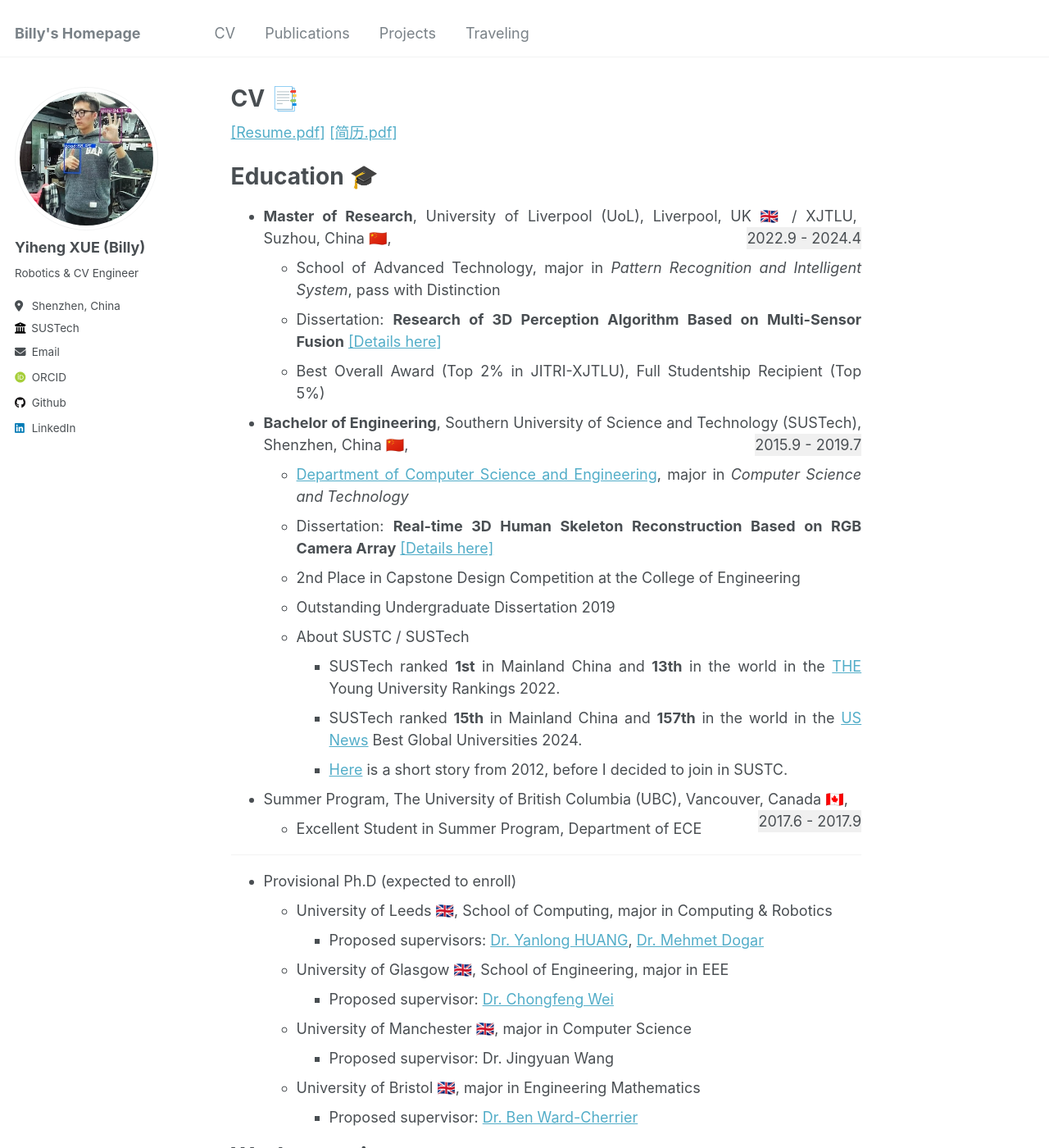
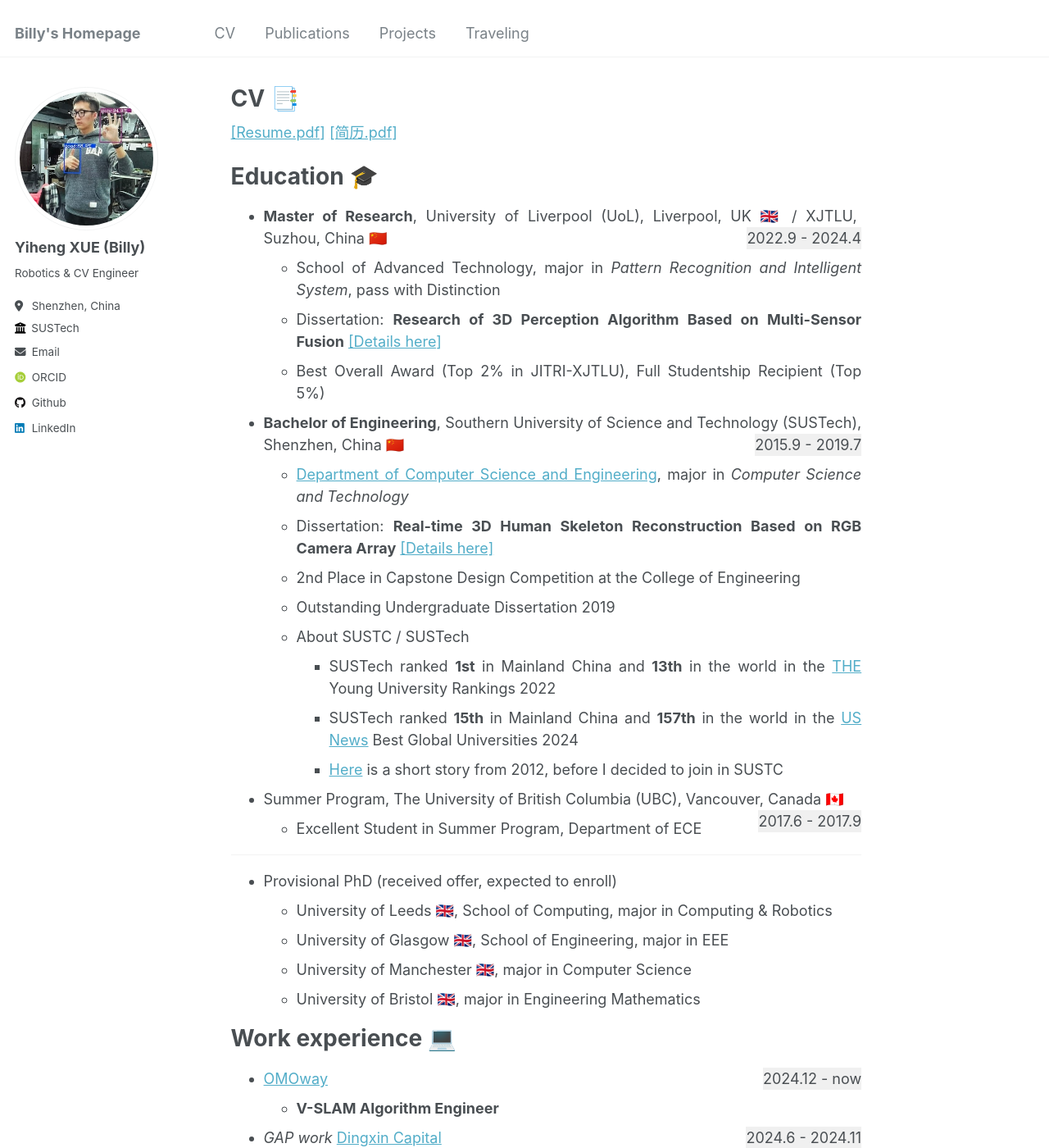
Before and after one commit to Billy1203/Billy_homepage, a Jekyll site: the page built from _pages/cv.md, in a window 1280 px wide and 1400 px high. Shown: the whole window at 82% size. Built offline with Jekyll 4.4.1, drawn with Linux system fonts in a browser that asks for light colours; some web fonts are replaced; some of the changed text lies outside the part shown.

Commit message:
update cv

```diff
--- a/_pages/cv.md
+++ b/_pages/cv.md
@@ -14,7 +14,7 @@
 
 Education 🎓
 ======
-* **Master of Research**, University of Liverpool (UoL), Liverpool, UK 🇬🇧 / XJTLU, Suzhou, China 🇨🇳, <span
+* **Master of Research**, University of Liverpool (UoL), Liverpool, UK 🇬🇧 / XJTLU, Suzhou, China 🇨🇳 <span
   style="float: right; background-color: #f0f0f0;">2022.9 - 2024.4</span>
   * School of Advanced Technology, major in _Pattern Recognition and Intelligent System_, pass with Distinction
   * Dissertation: **Research of 3D Perception Algorithm Based on Multi-Sensor Fusion** [[Details here]](../..
@@ -22,7 +22,7 @@
   * Best Overall Award (Top 2% in JITRI-XJTLU), Full Studentship Recipient (Top 5%)
 
 
-* **Bachelor of Engineering**, Southern University of Science and Technology (SUSTech), Shenzhen, China 🇨🇳, <span
+* **Bachelor of Engineering**, Southern University of Science and Technology (SUSTech), Shenzhen, China 🇨🇳 <span
   style="float: right; background-color: #f0f0f0;">2015.9 - 2019.7</span>
   * [Department of Computer Science and Engineering](https://cse.sustech.edu.cn/en), major in _Computer Science and Technology_
   * Dissertation: **Real-time 3D Human Skeleton Reconstruction Based on RGB Camera Array** [[Details here]](..
@@ -30,55 +30,50 @@
   * 2nd Place in Capstone Design Competition at the College of Engineering
   * Outstanding Undergraduate Dissertation 2019
   * About SUSTC / SUSTech
-    * SUSTech ranked **1st** in Mainland China and **13th** in the world in the [THE](https://www.timeshighereducation.com) Young University Rankings 2022.
-    * SUSTech ranked **15th** in Mainland China and **157th** in the world in the [US News](https://www.timeshighereducation.com) Best Global Universities 2024.
-    * [Here](https://www.nature.com/articles/nature.2012.10631) is a short story from 2012, before I decided to join in SUSTC.
+    * SUSTech ranked **1st** in Mainland China and **13th** in the world in the [THE](https://www.timeshighereducation.com) Young University Rankings 2022
+    * SUSTech ranked **15th** in Mainland China and **157th** in the world in the [US News](https://www.timeshighereducation.com) Best Global Universities 2024
+    * [Here](https://www.nature.com/articles/nature.2012.10631) is a short story from 2012, before I decided to join in SUSTC
 
-* Summer Program, The University of British Columbia (UBC), Vancouver, Canada 🇨🇦, <span style="float: right;
+* Summer Program, The University of British Columbia (UBC), Vancouver, Canada 🇨🇦 <span style="float: right;
   background-color: #f0f0f0;">2017.6 - 2017.9</span>
   * Excellent Student in Summer Program, Department of ECE
 
 -----
-* Provisional Ph.D (expected to enroll)
+* Provisional PhD (received offer, expected to enroll)
   * University of Leeds 🇬🇧, School of Computing, major in Computing & Robotics
-    * Proposed supervisors: [Dr. Yanlong HUANG](https://eps.leeds.ac.uk/computing/staff/8178/dr-yanlong-huang), [Dr. Mehmet Dogar](https://eps.leeds.ac.uk/computing/staff/743/dr-mehmet-dogar)
   * University of Glasgow 🇬🇧, School of Engineering, major in EEE
-    * Proposed supervisor: [Dr. Chongfeng Wei](https://www.gla.ac.uk/schools/engineering/staff/chongfengwei/)
   * University of Manchester 🇬🇧, major in Computer Science
-    * Proposed supervisor: Dr. Jingyuan Wang
   * University of Bristol 🇬🇧, major in Engineering Mathematics
-    * Proposed supervisor: [Dr. Ben Ward-Cherrier](https://www.bristol.ac.uk/people/person/Ben-Ward-Cherrier-054a2ca1-4381-4f3d-892d-0492cd713e37/)
-
 
 Work experience 💻
 ======
-* [OMOway](https://www.omoway.com/), <span style="float: right; background-color: #f0f0f0;">2024.12 - now</span>
+* [OMOway](https://www.omoway.com/) <span style="float: right; background-color: #f0f0f0;">2024.12 - now</span>
   * **V-SLAM Algorithm Engineer**
 
-* *GAP work* [Dingxin Capital](http://www.dingxin-capital.com), <span style="float: right; background-color: #f0f0f0;
+* *GAP work* [Dingxin Capital](http://www.dingxin-capital.com) <span style="float: right; background-color: #f0f0f0;
   ">2024.6 - 2024.11</span>
   * **AI Industry Analyst**
   * I engaged with over 100 startups, gaining valuable insights into their needs and progress. This experience significantly deepened my understanding of entrepreneurship and helped shape my perspective on the challenges and opportunities faced by startups.
 
-* [Boundary.AI](https://www.boundaryai.cn/en), <span style="float: right; background-color: #f0f0f0;">2024.3 - 2024.6</span>
-  * **V-SLAM Algorithm Researcher**
+* [Boundary.AI](https://www.boundaryai.cn/en) <span style="float: right; background-color: #f0f0f0;">2024.3 - 2024.6</span>
+  * **V-SLAM Algorithm Engineer**
 
-* [*Intern*] [Huzhou Institute of Zhejiang University](http://hzi.zju.edu.cn), <span style="float: right;
+* [*Intern*] [Huzhou Institute of Zhejiang University](http://hzi.zju.edu.cn) <span style="float: right;
   background-color:
   #f0f0f0;">2022.9 - 2024.3</span>
   * **Perception Algorithm Engineer** in [APRIL Lab](https://april.zju.edu.cn)
 
-* [*Part Time*] [Xi'an Jiaotong-Liverpool University](https://www.xjtlu.edu.cn/en), <span style="float: right; background-color: #f0f0f0;">2022.9 - 2024.3</span>
+* [*Part Time*] [Xi'an Jiaotong-Liverpool University](https://www.xjtlu.edu.cn/en) <span style="float: right; background-color: #f0f0f0;">2022.9 - 2024.3</span>
   * **Teach Assistant**
     * DTS201TC Pattern Recognition (130+ undergraduate students)
     * DTS206TC Applied Linear Statistical Models (130+ undergraduate students)
 
-* [Southern University of Science and Technology](https://www.sustech.edu.cn/en/), <span style="float: right; background-color: #f0f0f0;">2019.9 -
+* [Southern University of Science and Technology](https://www.sustech.edu.cn/en/) <span style="float: right; background-color: #f0f0f0;">2019.9 -
   2022.8</span>
   * **Research and Teach Assistant** in [ISUS Lab](https://github.com/sustech-isus)
     * CS401 Intelligent Robotics (70+ undergraduate students)
     * CS405 Machine Learning (90+ undergraduate and graduate students)
-  * Computer Vision Engineer, in first 2 years, <span style="float: right; background-color: #f0f0f0;">20219.9 - 2021.8</span>
+  * Computer Vision Engineer, in first 2 years <span style="float: right; background-color: #f0f0f0;">2021.9 - 2021.8</span>
     * Roboeye Technology (Shenzhen) Co., Ltd., a startup, part of the Nanshan District Leading Team Project in Shenzhen
     * Conduct a research project related to my undergraduate dissertation and capstone design project
 
```
Also changed, not shown: 2 other files.
